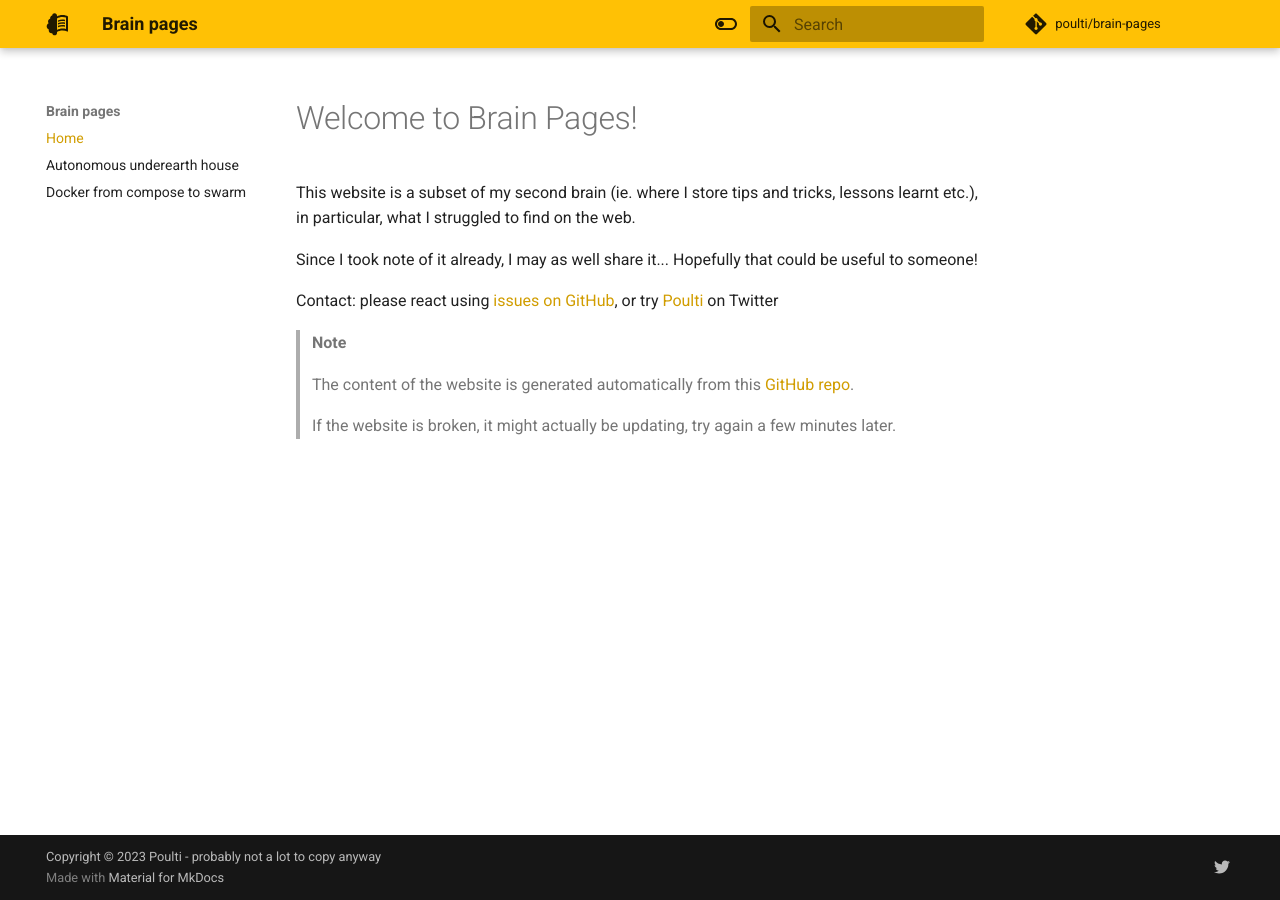
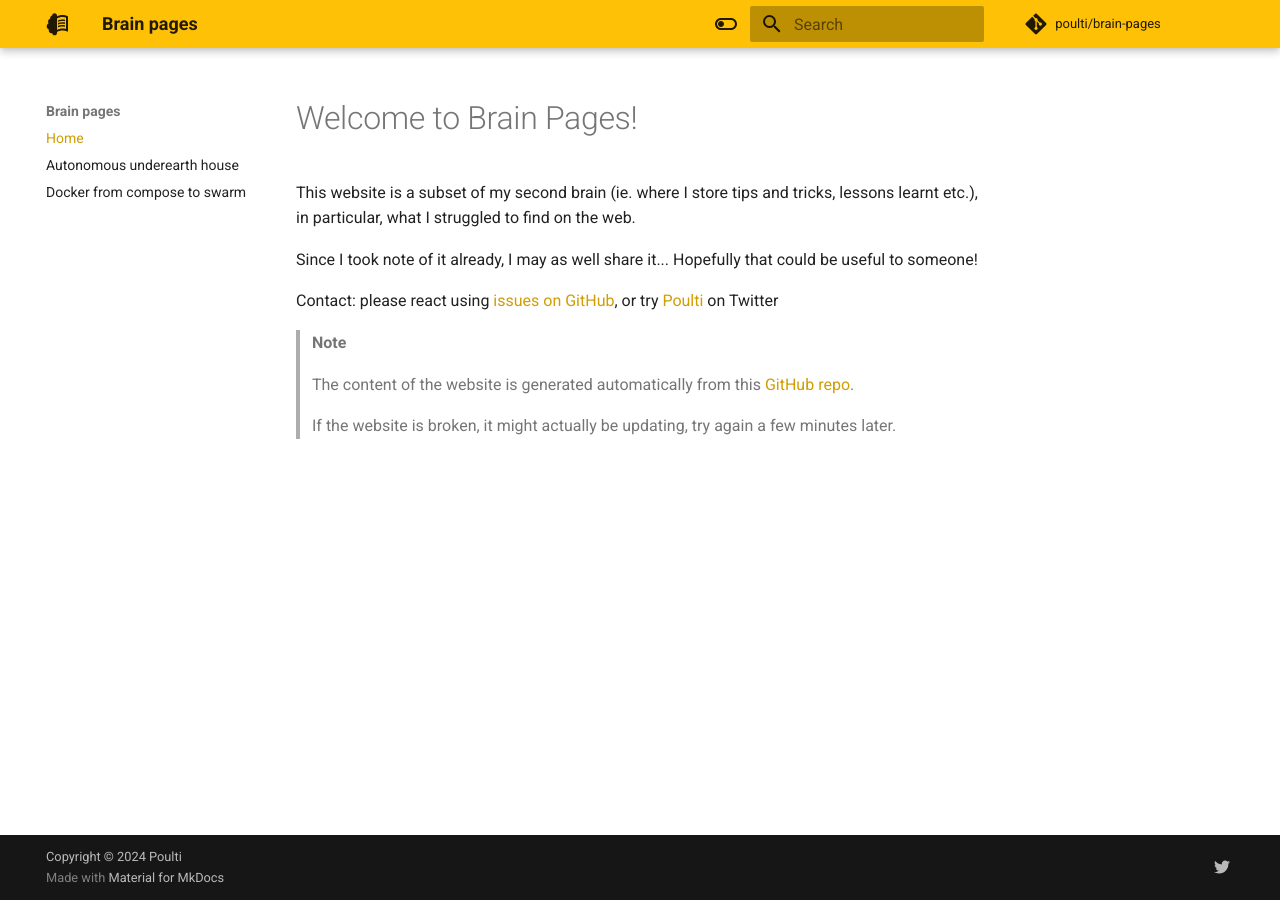
Before and after one commit to poulti/brain-pages, an MkDocs documentation site: the page built from docs/index.md, in a window 1280 px wide. Built offline with MkDocs 1.6.1 and Material for MkDocs 9.7.7, drawn with Linux system fonts in a browser that asks for light colours; comment, search, counter and statistics services are not loaded.

Commit message:
Update copyright

```diff
--- a/mkdocs.yml
+++ b/mkdocs.yml
@@ -9,7 +9,7 @@ repo_name: poulti/brain-pages
 repo_url: https://github.com/poulti/brain-pages/
 
 # Copyright
-copyright: Copyright &copy; 2023 Poulti - probably not a lot to copy anyway
+copyright: Copyright &copy; 2024 Poulti
 
 # Customization
 extra:
```
